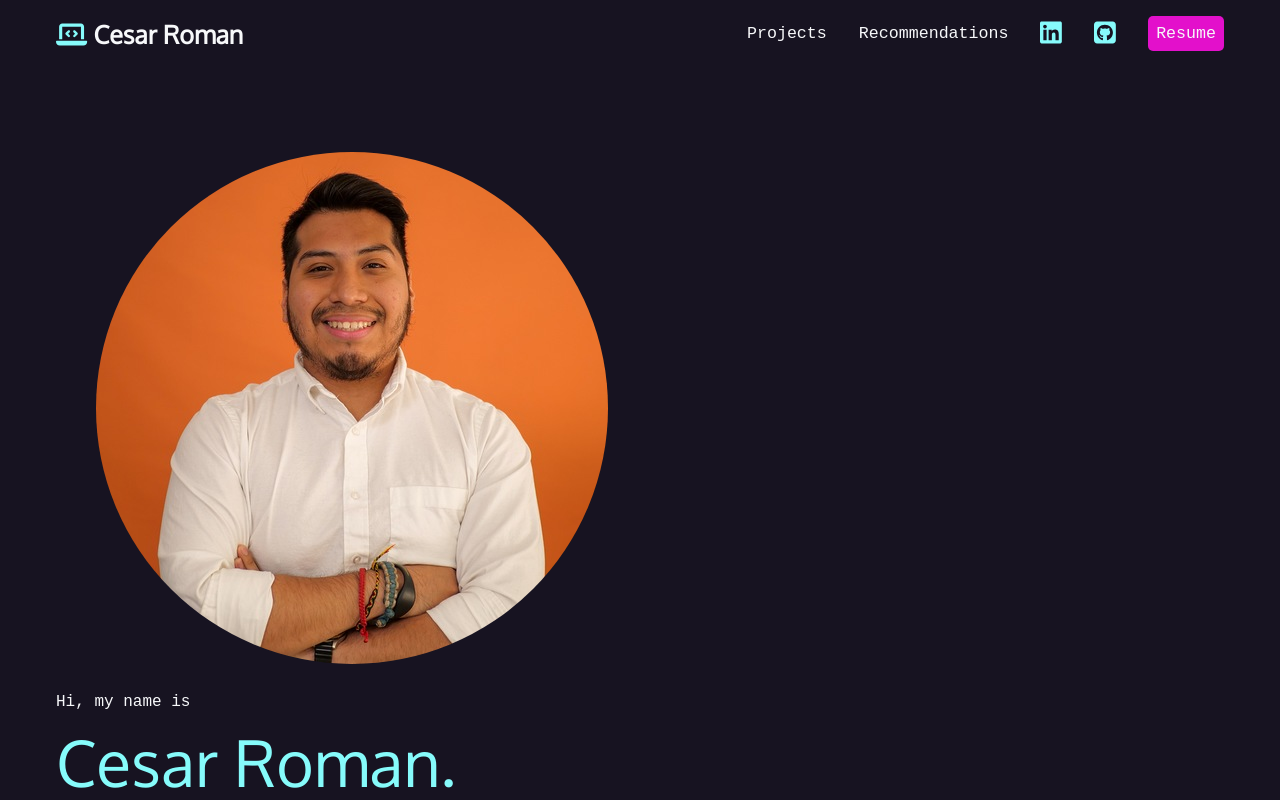
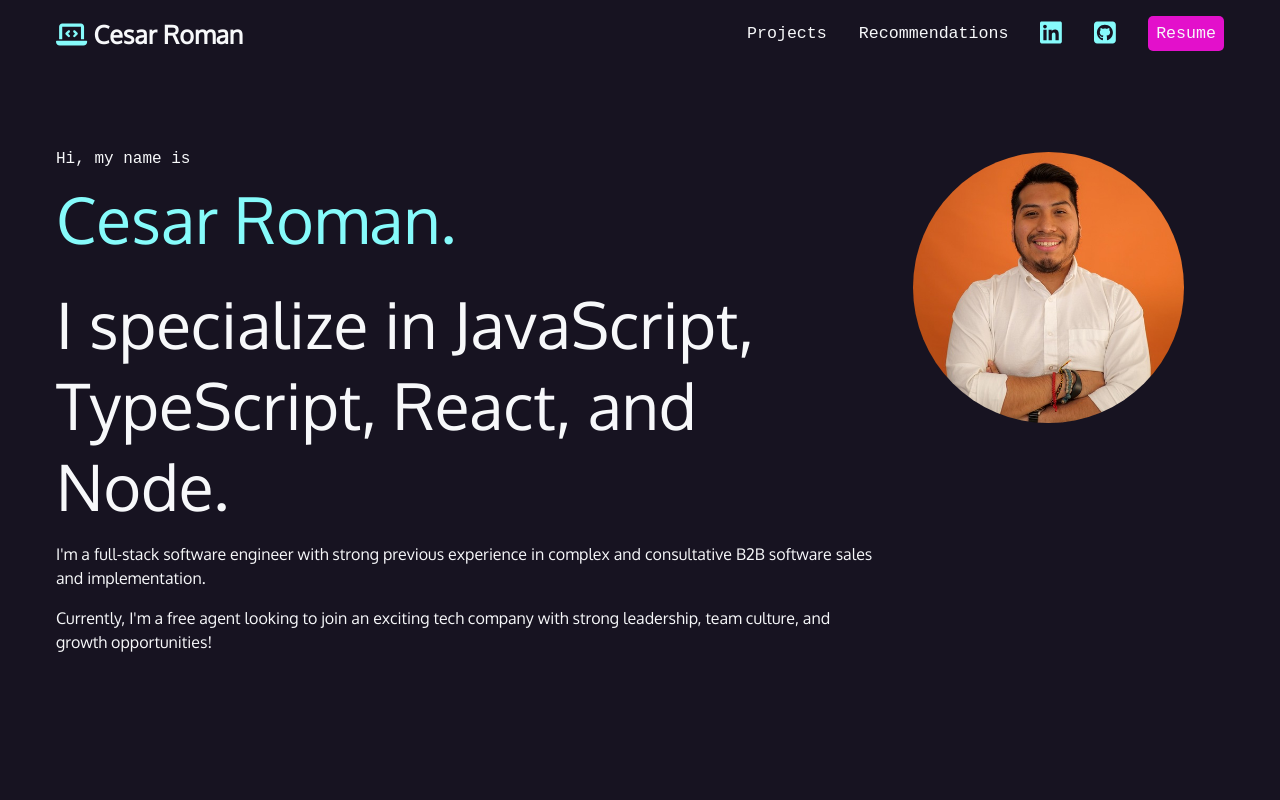
Before and after one commit to cesartheroman/personal-portfolio, a React app: page / in a window 1280 px wide. Shown: the top 800 px of the page. Built offline with nearby package versions, Linux system fonts and the light colour scheme; the HTML template or start-up script is replaced by a standard one; a web font is replaced by a local one.

Commit message:
refactor: edited styles and changed picture and intro order

```diff
--- a/src/components/Home.jsx
+++ b/src/components/Home.jsx
@@ -7,13 +7,6 @@ const Home = () => {
   return (
     <>
       <section className="home">
-        <figure className="pictureContainer">
-          <img
-            src={profilePicture}
-            alt="Picture showing Cesar, smiling with crossed arms in a white button-down shirt against an orange background."
-          />
-        </figure>
-
         <article className="intro">
           <p className="name">
             {copy.aboutMe.greeting}
@@ -26,6 +19,13 @@ const Home = () => {
 
           <p>{copy.aboutMe.currentJob}</p>
         </article>
+
+        <figure className="pictureContainer">
+          <img
+            src={profilePicture}
+            alt="Picture showing Cesar, smiling with crossed arms in a white button-down shirt against an orange background."
+          />
+        </figure>
       </section>
 
       <ContactMe />
--- a/src/styles.css
+++ b/src/styles.css
@@ -45,12 +45,13 @@ a:hover {
   text-decoration: none;
 }
 
-/* intro styles */
+/* home + intro styles */
 
 .home {
   padding: 4rem 1rem 10rem 1rem;
   max-width: 1200px;
   margin: 0 auto;
+  display: flex;
 }
 
 .intro p {
@@ -73,6 +74,9 @@ a:hover {
 .intro h2 {
   font-size: 4rem;
   font-weight: normal;
+}
+
+figure {
 }
 
 /* contact me styles */
```
